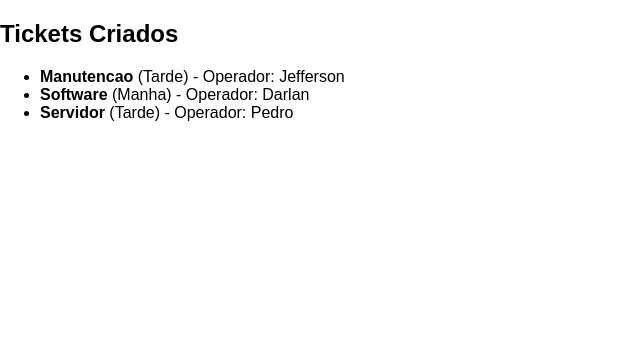
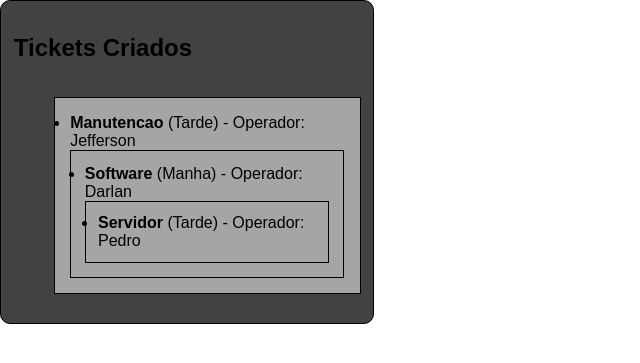
Before and after one commit to av0kd/to-do_project, a Flask app: page / in a window 1280 px wide. Shown: the part 120-483 px from the top of the page, without its empty margins (0-640 px from the left). Run offline with Flask 3, Linux system fonts and the light colour scheme; the visitor is signed in with stand-in values (Sample User, id 1).

Commit message:
Vai funcionar

```diff
--- a/static/style.css
+++ b/static/style.css
@@ -32,3 +32,32 @@ gap: 20px
     padding: 20px 10px;
     border-radius: 5px;
 }
+
+.main{
+    display: flex;
+    flex-direction: column;
+    justify-content: center;
+    align-items: center;
+}
+
+.list{
+    border: 1px solid black;
+    border-radius: 10px;
+    padding: 1% 1% ;
+    display: inline-flex;
+    flex-direction: column;
+    align-content: center;
+    justify-content: center;
+    height: 100%;
+    background-color: rgb(66, 66, 66);
+}
+.list h1{
+    color: yellow;
+}
+
+.itens{
+    border: 1px solid black;
+    padding: 5% 5%;
+    height: 90%;
+    background-color: rgb(165, 165, 165);
+}
--- a/templates/index.html
+++ b/templates/index.html
@@ -22,17 +22,23 @@
     </header>
 
     <main>
+        <div class="container">
+        <div class="list">
         <h2>Tickets Criados</h2>
 
         {% if tickets %}
         <ul>
             {% for ticket in tickets %}
+            <div class="itens">
                 <li><strong>{{ ticket.tarefa }}</strong> ({{ ticket.turno }}) - Operador: {{ ticket.operador }}</li>
             {% endfor %}
         </ul>
         {% else %}
         <p>Nenhum ticket criado ainda.</p>
         {% endif %}
+    </div>
+</div>
+</div>
     </main>
 </body>
 </html>
```
